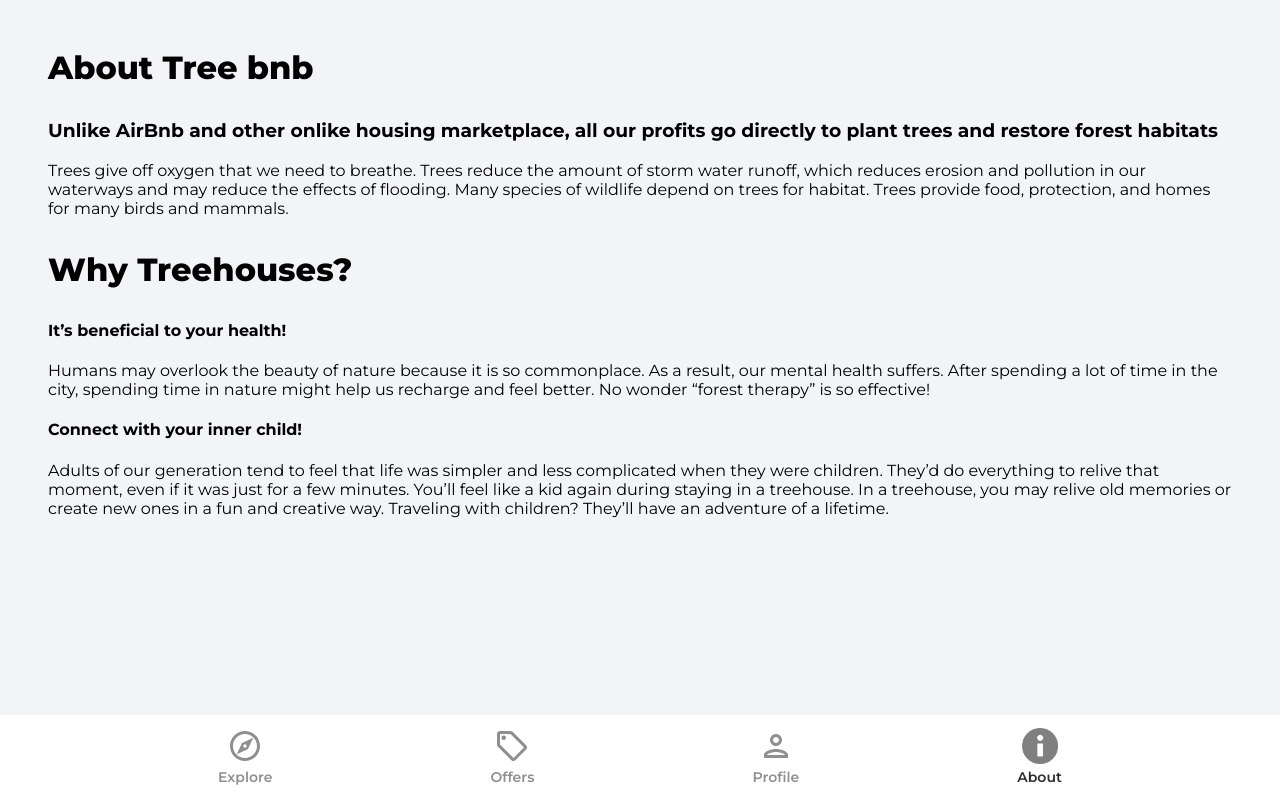
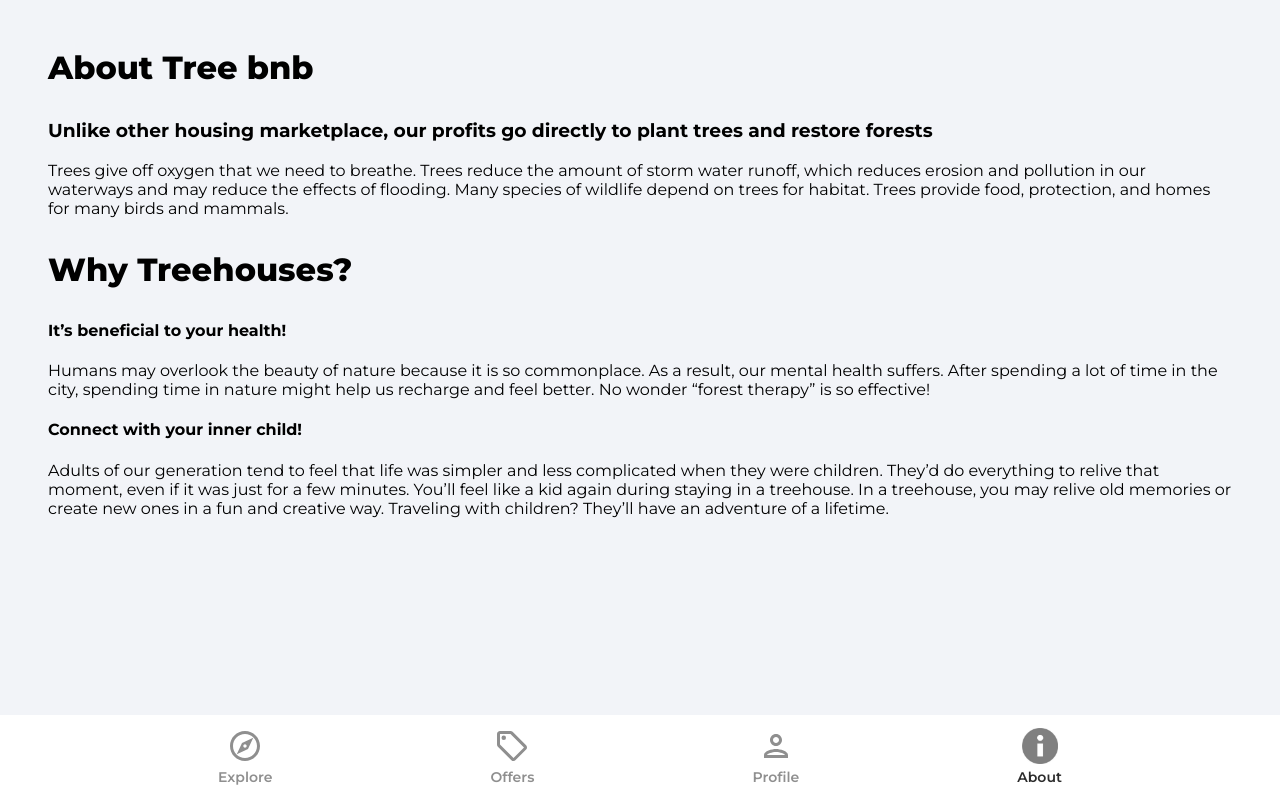
Before and after one commit to benjahmin-koenigsberg/Tree-bnb, a React (Create React App) app: page /about in a window 1280 px wide. Built offline with nearby package versions, Linux system fonts and the light colour scheme.

Commit message:
update about section

```diff
--- a/src/index.css
+++ b/src/index.css
@@ -24,6 +24,7 @@ button {
   outline: none;
   border: none;
 }
+
 
 .input,
 .passwordInput,
--- a/src/pages/About.jsx
+++ b/src/pages/About.jsx
@@ -8,8 +8,8 @@ const About = () => {
       </header>
       <main>
         <h3>
-          Unlike AirBnb and other onlike housing marketplace, all our profits go
-          directly to plant trees and restore forest habitats
+          Unlike other housing marketplace, our profits go
+          directly to plant trees and restore forests
         </h3>
         <p>
           Trees give off oxygen that we need to breathe. Trees reduce the amount
```
